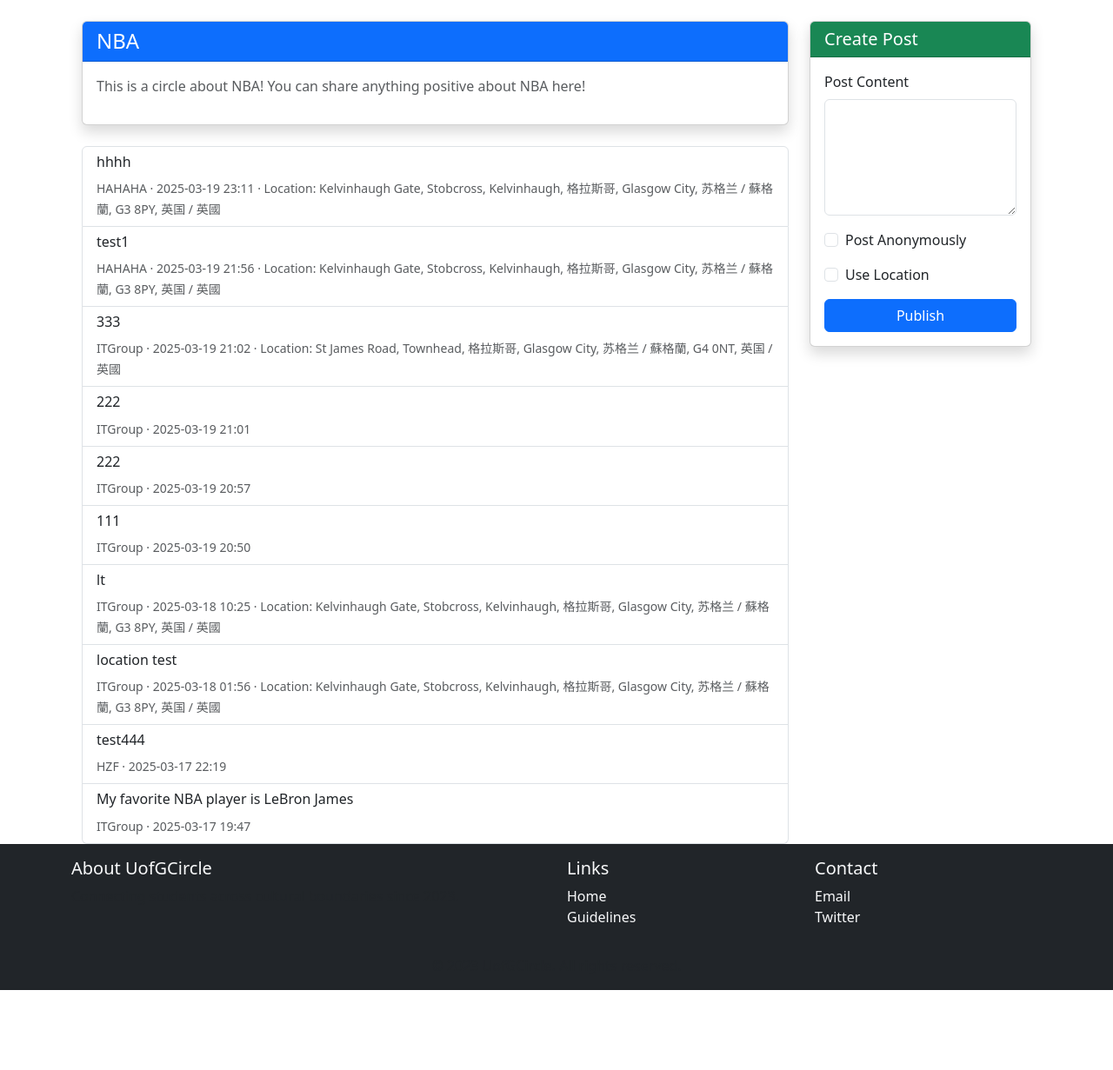
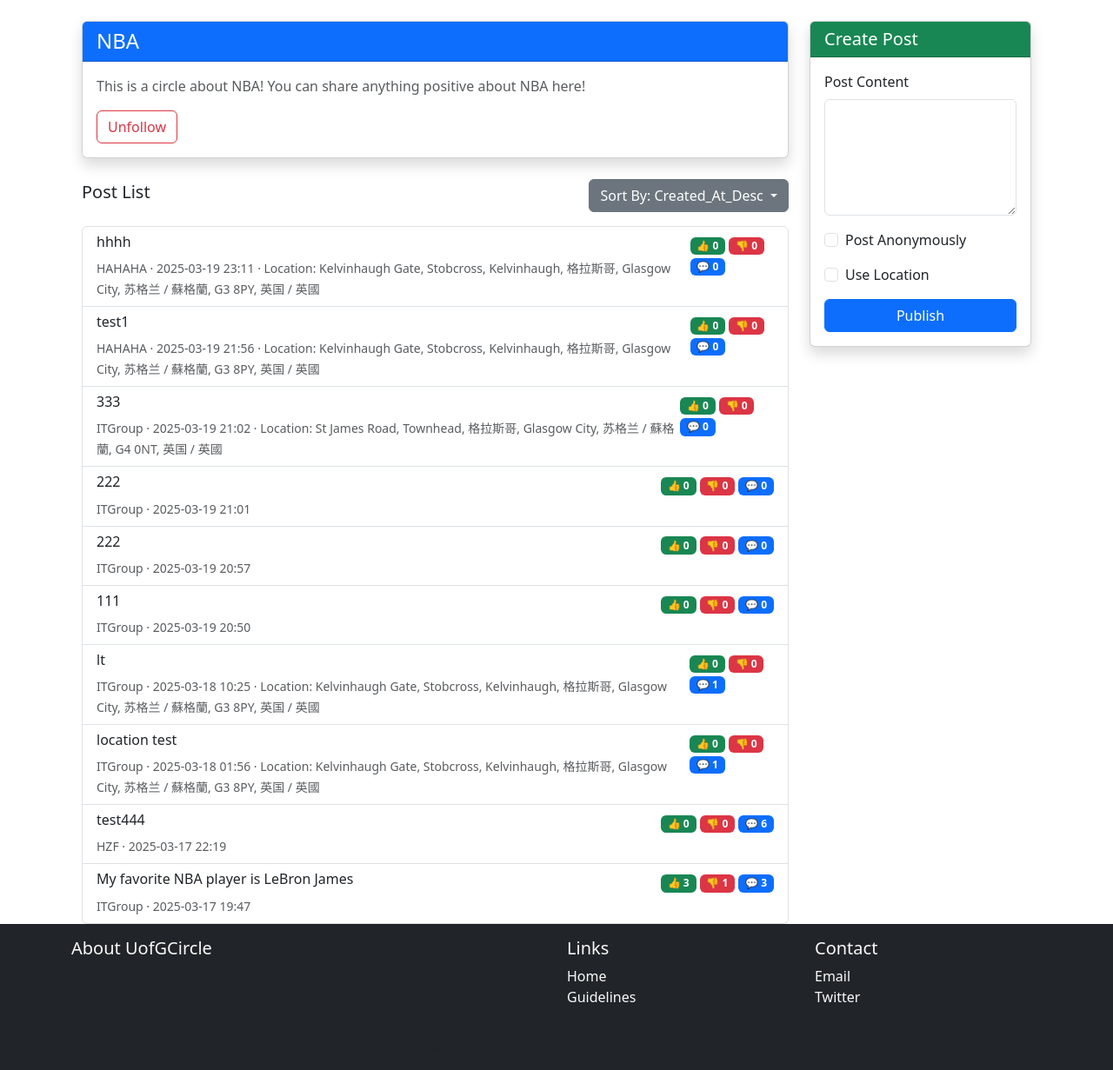
Before and after one commit to HZF316/IT_Proj, a Django app: page /circle/1/ in a window 1280 px wide. Shown: the part 56-1287 px from the top of the page at 87% size. Before the commit the page ends 1195 px from the top, so only its background shows below. Run offline with Django 5.2, Linux system fonts and the light colour scheme; a user stored in the database is signed in; data comes from the database, SQL or seed files in the repository.

Commit message:
Add missing template files

```diff
--- a/forum/templates/forum/circle_detail.html
+++ b/forum/templates/forum/circle_detail.html
@@ -19,9 +19,39 @@
                 </div>
                 <div class="card-body">
                     <p class="text-muted">{{ circle.description }}</p>
+                    <!-- Follow/Unfollow Button -->
+                    {% if user.is_authenticated %}
+                        {% if is_followed %}
+                            <form method="post" action="{% url 'unfollow_circle' circle.id %}" class="d-inline">
+                                {% csrf_token %}
+                                <button type="submit" class="btn btn-outline-danger">Unfollow</button>
+                            </form>
+                        {% else %}
+                            <form method="post" action="{% url 'follow_circle' circle.id %}" class="d-inline">
+                                {% csrf_token %}
+                                <button type="submit" class="btn btn-outline-primary">Follow</button>
+                            </form>
+                        {% endif %}
+                    {% endif %}
                 </div>
             </div>
-
+            <!-- Sort Options -->
+            <div class="d-flex justify-content-between align-items-center mb-3">
+                <h5>Post List</h5>
+                <div class="dropdown">
+                    <button class="btn btn-secondary dropdown-toggle" type="button" id="sortDropdown" data-bs-toggle="dropdown" aria-expanded="false">
+                        Sort By: {{ sort_by|title }}
+                    </button>
+                    <ul class="dropdown-menu" aria-labelledby="sortDropdown">
+                        <li><a class="dropdown-item" href="?sort=created_at_desc">Newest First</a></li>
+                        <li><a class="dropdown-item" href="?sort=created_at_asc">Oldest First</a></li>
+                        <li><a class="dropdown-item" href="?sort=likes_desc">Most Likes</a></li>
+                        <li><a class="dropdown-item" href="?sort=likes_asc">Fewest Likes</a></li>
+                        <li><a class="dropdown-item" href="?sort=comments_desc">Most Comments</a></li>
+                        <li><a class="dropdown-item" href="?sort=comments_asc">Fewest Comments</a></li>
+                    </ul>
+                </div>
+            </div>
             <!-- Error or Success Messages -->
             {% if messages %}
                 {% for message in messages %}
@@ -50,6 +80,11 @@
                                     {% endif %}
                                 </small>
                             </div>
+                            <div>
+                                <span class="badge bg-success">👍 {{ post.likes }}</span>
+                                <span class="badge bg-danger">👎 {{ post.dislikes }}</span>
+                                <span class="badge bg-primary">💬 {{ post.comment_count }}</span>
+                            </div>
                         </div>
                     </a>
                 {% empty %}
@@ -72,7 +107,7 @@
                             <label for="content" class="form-label">Post Content</label>
                             <textarea class="form-control" id="content" name="content" rows="5" required></textarea>
                         </div>
-                        <!-- Anonymous Option -->
+                        <!-- Anonymous Posting -->
                         <div class="form-check mb-3">
                             <input type="checkbox" class="form-check-input" id="is_anonymous" name="is_anonymous">
                             <label class="form-check-label" for="is_anonymous">Post Anonymously</label>
@@ -88,7 +123,7 @@
                                 </select>
                             </div>
                         {% endif %}
-                        <!-- Use Location Option -->
+                        <!-- Use Location -->
                         <div class="form-check mb-3">
                             <input type="checkbox" class="form-check-input" id="use_location" name="use_location">
                             <label class="form-check-label" for="use_location">Use Location</label>
@@ -107,7 +142,7 @@
 
 <!-- JavaScript: Control Nickname Display and Location Functionality -->
 <script>
-    // Control Anonymous Nickname Display
+    // Control nickname display
     document.getElementById('is_anonymous').addEventListener('change', function() {
         var nicknameField = document.getElementById('nickname_field');
         if (nicknameField) {
@@ -119,7 +154,7 @@
         }
     });
 
-    // Control Location Functionality
+    // Control location functionality
     document.getElementById('use_location').addEventListener('change', function() {
         var latField = document.getElementById('lat');
         var lonField = document.getElementById('lon');
```
